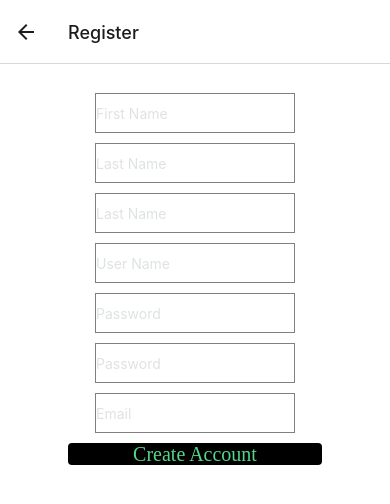
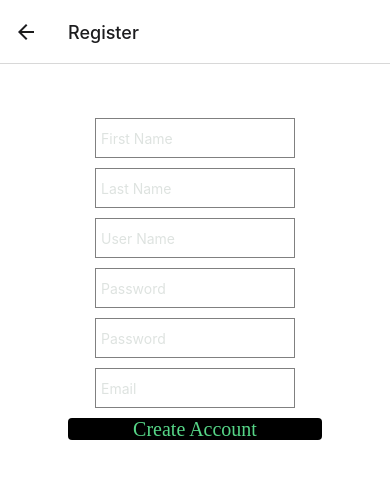
Before and after one commit to Cstew12/cse115A, a React Native app: screen /Register in a window 390 px wide. Shown: the top 504 px of the page. Built offline with nearby package versions, Linux system fonts and the light colour scheme.

Commit message:
Register page has inputable text box that svaes data sorta

```diff
--- a/app/screens/RegisterPage.js
+++ b/app/screens/RegisterPage.js
@@ -3,6 +3,13 @@ import { StyleSheet, Text, View, Pressable, Image, TextInput } from 'react-nativ
 import { StatusBar } from 'expo-status-bar';
 
 function LoginScreen(props) {
+  const [text1,onChangeText1]= React.useState(null);
+  const [text2,onChangeText2]= React.useState(null);
+  const [text3,onChangeText3]= React.useState(null);
+  const [text4,onChangeText4]= React.useState(null);
+  const [text5,onChangeText5]= React.useState(null);
+  const [text6,onChangeText6]= React.useState(null);
+
     return (
         <View style={styles.container}>
 
@@ -12,6 +19,7 @@ function LoginScreen(props) {
                 placeholderTextColor="#dee3e0"
                 numberOfLines={1}
                 multiline={false}
+                onChangeText={onChangeText1}
             />
 
             <TextInput
@@ -20,20 +28,16 @@ function LoginScreen(props) {
                 placeholderTextColor="#dee3e0"
                 numberOfLines={1}
                 multiline={false}
-            />
-            <TextInput
-                style={styles.textArea2}
-                placeholder="Last Name"
-                placeholderTextColor="#dee3e0"
-                numberOfLines={1}
-                multiline={false}
-            />
+                onChangeText={onChangeText2}
+
+        />
             <TextInput
                 style={styles.textArea3}
                 placeholder="User Name"
                 placeholderTextColor="#dee3e0"
                 numberOfLines={1}
                 multiline={false}
+                onChangeText={onChangeText3}
             />
             <TextInput
                 style={styles.textArea4}
@@ -41,6 +45,7 @@ function LoginScreen(props) {
                 placeholderTextColor="#dee3e0"
                 numberOfLines={1}
                 multiline={false}
+                onChangeText={onChangeText4}
             />
             <TextInput
                 style={styles.textArea5}
@@ -48,6 +53,7 @@ function LoginScreen(props) {
                 placeholderTextColor="#dee3e0"
                 numberOfLines={1}
                 multiline={false}
+                onChangeText={onChangeText5}
             />
             <TextInput
                 style={styles.textArea6}
@@ -55,6 +61,7 @@ function LoginScreen(props) {
                 placeholderTextColor="#dee3e0"
                 numberOfLines={1}
                 multiline={false}
+                onChangeText={onChangeText6}
             />
 
             <Pressable style={styles.pressable1}>
@@ -62,11 +69,18 @@ function LoginScreen(props) {
             </Pressable>
 
             <StatusBar style="auto" />
+            <text>{text1}</text>
+            <text>{text2}</text>
+            <text>{text3}</text>
+            <text>{text4}</text>
+            <text>{text5}</text>
+            <text>{text6}</text>
         </View>
     );
 }
 
 const styles = StyleSheet.create({
+
     container: {
       flex: 1,
       backgroundColor: '#ffffff',
@@ -113,6 +127,7 @@ const styles = StyleSheet.create({
       width: 200,
       marginBottom: 10,
       marginTop: -300,
+      paddingLeft: 5
     },
 
     textArea2: {
@@ -121,6 +136,7 @@ const styles = StyleSheet.create({
       borderWidth: 1,
       width: 200,
       marginBottom: 10,
+      paddingLeft: 5
     },
     textArea3: {
         height: 40,
@@ -128,6 +144,7 @@ const styles = StyleSheet.create({
         borderWidth: 1,
         width: 200,
         marginBottom: 10,
+        paddingLeft: 5
     },
     textArea4: {
         height: 40,
@@ -135,6 +152,7 @@ const styles = StyleSheet.create({
         borderWidth: 1,
         width: 200,
         marginBottom: 10,
+        paddingLeft: 5
     },
     textArea5: {
         height: 40,
@@ -142,6 +160,7 @@ const styles = StyleSheet.create({
         borderWidth: 1,
         width: 200,
         marginBottom: 10,
+        paddingLeft: 5
     },
     textArea6: {
         height: 40,
@@ -149,6 +168,7 @@ const styles = StyleSheet.create({
         borderWidth: 1,
         width: 200,
         marginBottom: 10,
+        paddingLeft: 5
     }
 
   });
```
